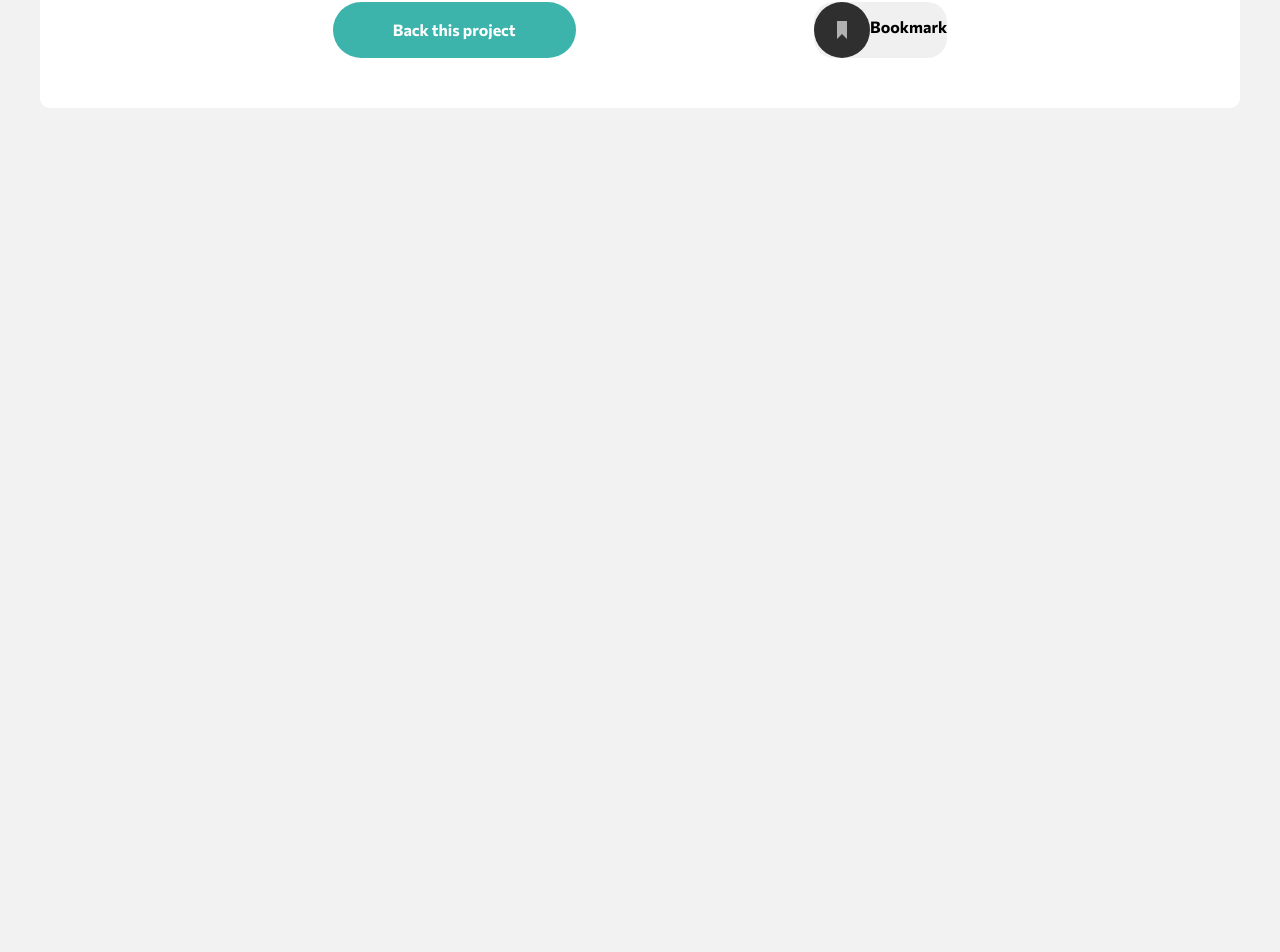
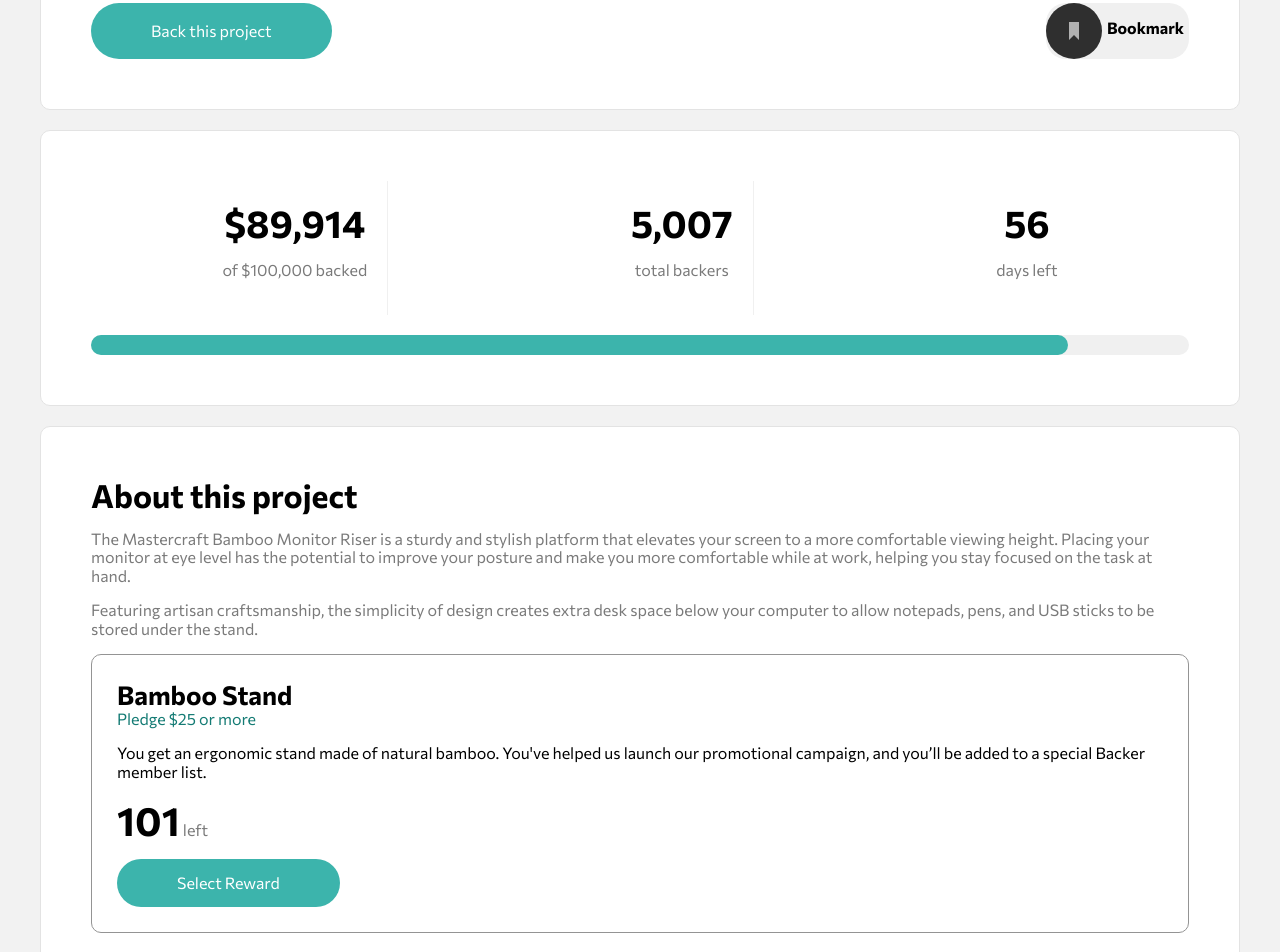
Before and after one commit to FRmero/Crowfunding-page, a website: page index.html in a window 1280 px wide. Shown: the part 400-1352 px from the top of the page. Before the commit the page ends 800 px from the top, so only its background shows below. Drawn offline with Linux system fonts and the light colour scheme.

Commit message:
Added bar & main section

```diff
--- a/index.html
+++ b/index.html
@@ -43,7 +43,7 @@
         <p>A beautiful & handcrafted monitor stand to reduce neck and eye strain.</p>
       </div>
       <div class="intro__text__cta">
-        <button class="intro__text__cta--btn btn">
+        <button class="intro__text__cta--btn' btn">
           Back this project
         </button>
         <div class="intro__text__cta--bookmark">
@@ -54,44 +54,87 @@
       </div>
     </div>
 </section>
+
+<section class="goal card container">
+  <div class="center goal__container">
+
+    <div class="goal__items">
+      <h1>$89,914</h1>
+      <p>of $100,000 backed</p>
+    </div>
+
+    <div class="goal__items">
+      <h1>5,007</h1>
+      <p>total backers</p>
+    </div>
+
+    <div class="goal__items">
+      <h1>56</h1>
+      <p>days left</p>
+    </div>
+  </div>
+  <div class="goal__bar">
+    <div class="goal__bar--progress"></div>
+  </div>
+
+</section>
+
+<main class="main card container">
+  <div class="main__about">
+    <h2 class="main__about--title">About this project</h2>
+    <p class="main__about--description1">The Mastercraft Bamboo Monitor Riser is a sturdy and stylish platform that elevates your screen
+      to a more comfortable viewing height. Placing your monitor at eye level has the potential to improve
+      your posture and make you more comfortable while at work, helping you stay focused on the task at hand.
+    </p>
+    <p class="main__about--description2">
+      Featuring artisan craftsmanship, the simplicity of design creates extra desk space below your computer
+      to allow notepads, pens, and USB sticks to be stored under the stand.
+    </p>
+  </div> <!-- End of about container -->
+
+  <div class="main__card">
+    <article class="main__card--1">
+      <h3 class="main__card--title">Bamboo Stand</h3>
+      <span class="main__card--pledge">Pledge $25 or more</span>
+      <p class="main__card--info">You get an ergonomic stand made of natural bamboo. You've helped us launch our promotional campaign, and
+        you’ll be added to a special Backer member list.</p>
+      <p class="main__card--left"><strong>101</strong> left</p>
+      <button class="btn">Select Reward</button>
+    </article>
+
+    <article class="main__card--2">
+      <h3 class="main__card--title">Black Edition Stand</h3>
+      <span class="main__card--pledge">Pledge $75 or more</span>
+      <p class="main__card--info">You get a Black Special Edition computer stand and a personal thank you. You’ll be added to our Backer
+        member list. Shipping is included.</p>
+      <p class="main__card--left"><strong>64</strong> left</p>
+      <button class="btn">Select Reward</button>
+    </article>
+
+    <article class="main__card--3">
+      <h3 class="main__card--title">  Mahogany Special Edition</h3>
+      <span class="main__card--pledge">Pledge $200 or more</span>
+      <p class="main__card--info">You get two Special Edition Mahogany stands, a Backer T-Shirt, and a personal thank you. You’ll be added
+        to our Backer member list. Shipping is included..</p>
+      <p class="main__card--left"><strong>0</strong> left</p>
+      <button class="btn btn__disabled">Out of stock</button>
+    </article>
+  </div>
+
+</main>
   <!--
 
 
 
 
-  $89,914 of $100,000 backed
-  5,007 total backers
-  56 days left
 
-  About this project
 
-  The Mastercraft Bamboo Monitor Riser is a sturdy and stylish platform that elevates your screen
-  to a more comfortable viewing height. Placing your monitor at eye level has the potential to improve
-  your posture and make you more comfortable while at work, helping you stay focused on the task at hand.
 
-  Featuring artisan craftsmanship, the simplicity of design creates extra desk space below your computer
-  to allow notepads, pens, and USB sticks to be stored under the stand.
 
-  Bamboo Stand
-  Pledge $25 or more
-  You get an ergonomic stand made of natural bamboo. You've helped us launch our promotional campaign, and
-  you’ll be added to a special Backer member list.
-  101 left
-  Select Reward
 
-  Black Edition Stand
-  Pledge $75 or more
-  You get a Black Special Edition computer stand and a personal thank you. You’ll be added to our Backer
-  member list. Shipping is included.
-  64 left
-  Select Reward
 
-  Mahogany Special Edition
-  Pledge $200 or more
-  You get two Special Edition Mahogany stands, a Backer T-Shirt, and a personal thank you. You’ll be added
-  to our Backer member list. Shipping is included.
-  0 left
-  Out of Stock
+
+
 
   Selection modal start
 
--- a/src/scss/app.scss
+++ b/src/scss/app.scss
@@ -7,3 +7,5 @@
 
 @import 'layout/header';
 @import 'layout/intro';
+@import 'layout/goal';
+@import 'layout/main';
--- a/src/scss/base/_utilities.scss
+++ b/src/scss/base/_utilities.scss
@@ -1,12 +1,15 @@
 .center {
     display: flex;
-    justify-content: center;
-    align-items: center;
+    text-align: center;
+    &-card{
+        flex-direction: column;
+    }
 }
 
 .card {
     background-color: $white;
     border-radius: 1rem;
+    border: 1px solid darken($lightGray, 5%);
     padding: $separation;
 }
 
@@ -25,4 +28,12 @@
     &:focus {
         outline: none;
     }
+    &__disabled {
+        background-color: $darkGray;
+        color: $white;
+        &:hover {
+            background-color: $darkGray;
+            cursor: auto;
+        }
+    }
 }
--- /dev/null
+++ b/src/scss/layout/_goal.scss
@@ -0,0 +1,42 @@
+.goal {
+    margin-bottom: 2rem;
+    &__container {
+        flex-direction: column;
+        @include medium {
+            flex-direction: row;
+            justify-content: space-around;
+            align-items: center;
+        }
+    }
+
+    &__items {
+        padding: 2rem;
+        border-bottom: 1px solid $lightGray;
+        &:last-of-type {
+            border: none;
+        }
+        @include medium {
+            border-bottom: none;
+            border-right: 1px solid $lightGray;
+            margin-bottom: 2rem;
+        }
+
+        p {
+            color: $darkGray;
+        }
+    }
+
+    &__bar {
+        height: 2rem;
+        width: 100%;
+        background-color: $lightGray;
+        border-radius: 2rem;
+
+        &--progress {
+            height: 100%;
+            width: 89%;
+            background-color: $cyan;
+            border-radius: 2rem;
+        }
+    }
+}
--- a/src/scss/layout/_intro.scss
+++ b/src/scss/layout/_intro.scss
@@ -7,7 +7,14 @@
     &__logo {
         position: absolute;
         top: 26rem;
-        z-index: 10;
+        right: 45vw;
+        left: 45vw;
+        @include medium {
+            right: 50vw;
+            left: 50vw;
+        }
+
+
     }
 
     &__text {
@@ -42,6 +49,7 @@
                     display: none;
                     @include medium {
                         display: flex;
+                        padding: 0 .5rem 0 .5rem;
                     }
                 }
                 &:hover {
--- /dev/null
+++ b/src/scss/layout/_main.scss
@@ -0,0 +1,35 @@
+.main {
+
+    &__about {
+       p {
+           color: $darkGray;
+       }
+    }
+
+    article {
+        padding: $separation / 2;
+        border-radius: 1rem;
+        border: 1px solid lighten($darkGray, 10%);
+        margin-bottom: 2rem;
+    }
+
+    &__card {
+        &--pledge {
+            color: $darkCyan;
+        }
+        &--left {
+            color: $darkGray;
+            strong {
+                font-size: 4rem;
+                color: $black;
+            }
+        }
+
+        &--3 {
+            color: lighten($darkGray, 20%);
+            strong {
+                color: rgba(0, 0, 0, .5);
+            }
+        }
+    }
+}
```
Also changed, not shown: build/css/app.css.
